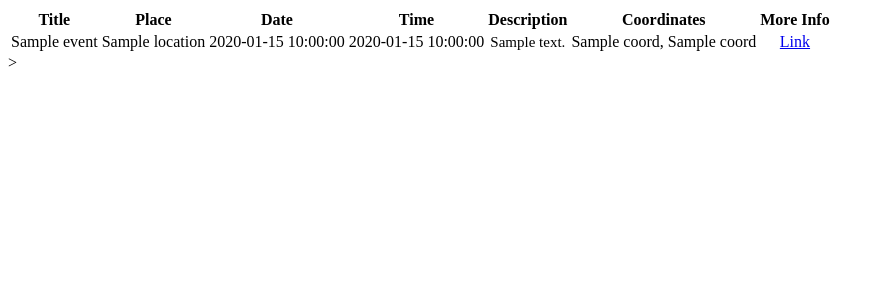
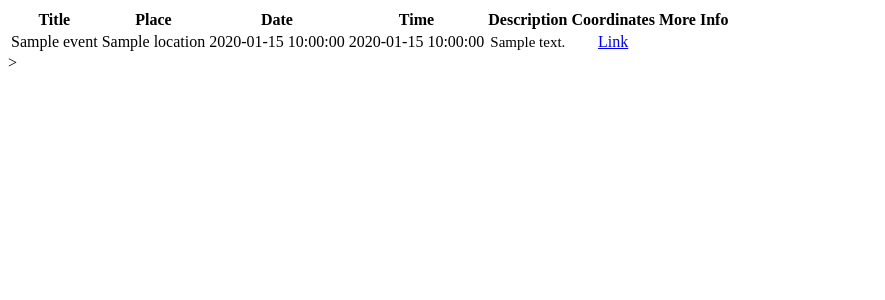
Before and after one commit to tenzindayoe/MacEvents494, a Flask app: template events-server/templates/index.html in a window 1280 px wide. Shown: the top 300 px of the page, without its empty margins (0-885 px from the left). Run offline with Flask 3, Linux system fonts and the light colour scheme; the template is opened without the code that fills it: most values are stand-ins (such as "Sample title", 1, 10 or a date in 2020).

Commit message:
moved coord out of index.html

```diff
--- a/events-server/templates/index.html
+++ b/events-server/templates/index.html
@@ -42,14 +42,6 @@
             <td id="date">{{ event.date }}</td>
             <td id="time">{{ event.time }}</td>
             <td id="description">{{ event.desc }}</td>
-            <td id="coord">
-                    {% if event.coord %}
-                        {{ event.coord[0] }}, {{ event.coord[1] }}
-                    {% else %}
-                        Not found
-                    {% endif %}
-                </td>
-
             <td id="link"><a href="{{ event.link }}">Link</a></td>
           </tr>
         {% endfor %}
```
Also changed, not shown: events-server/db.sqlite, 4 other files.
